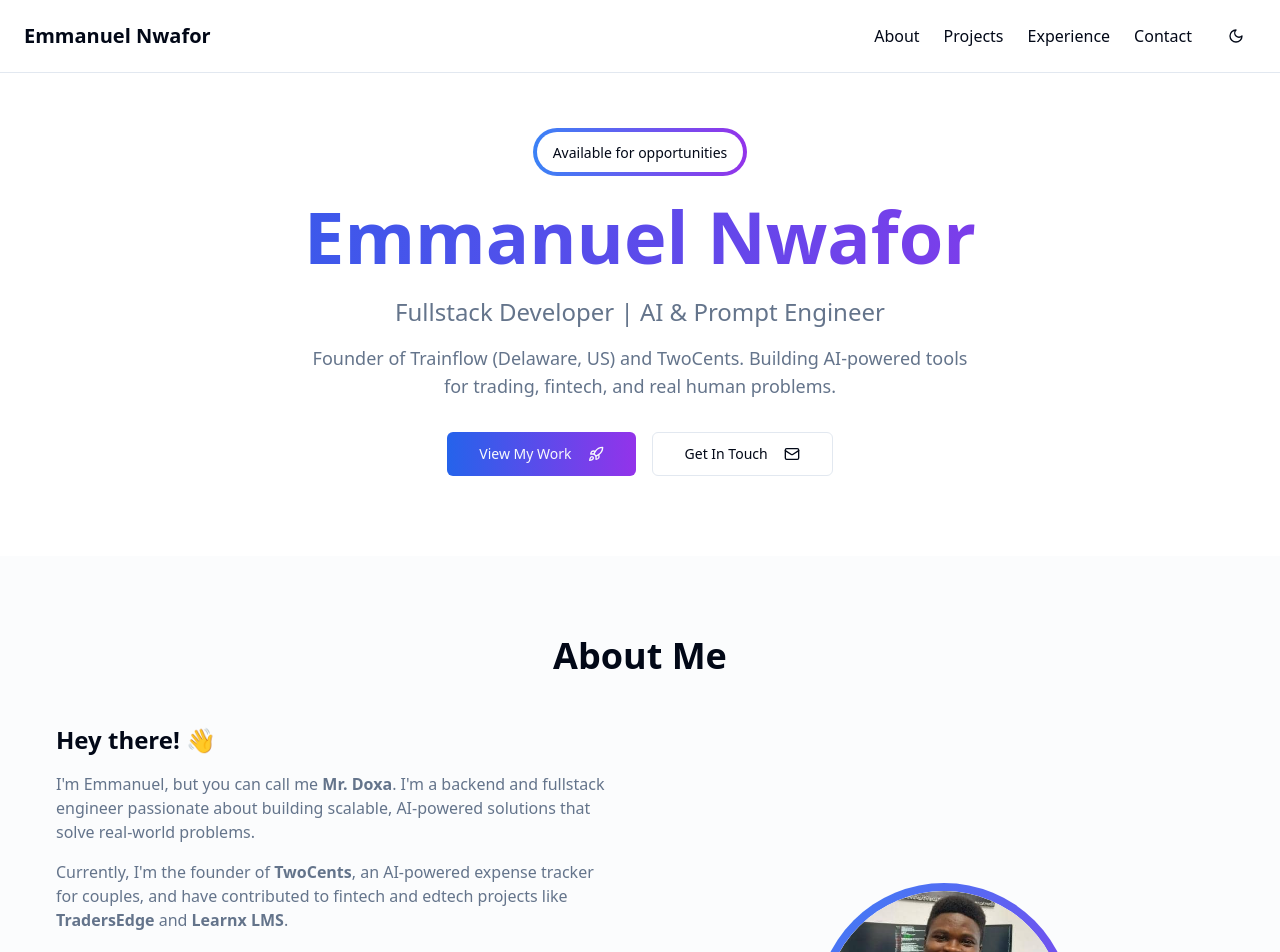
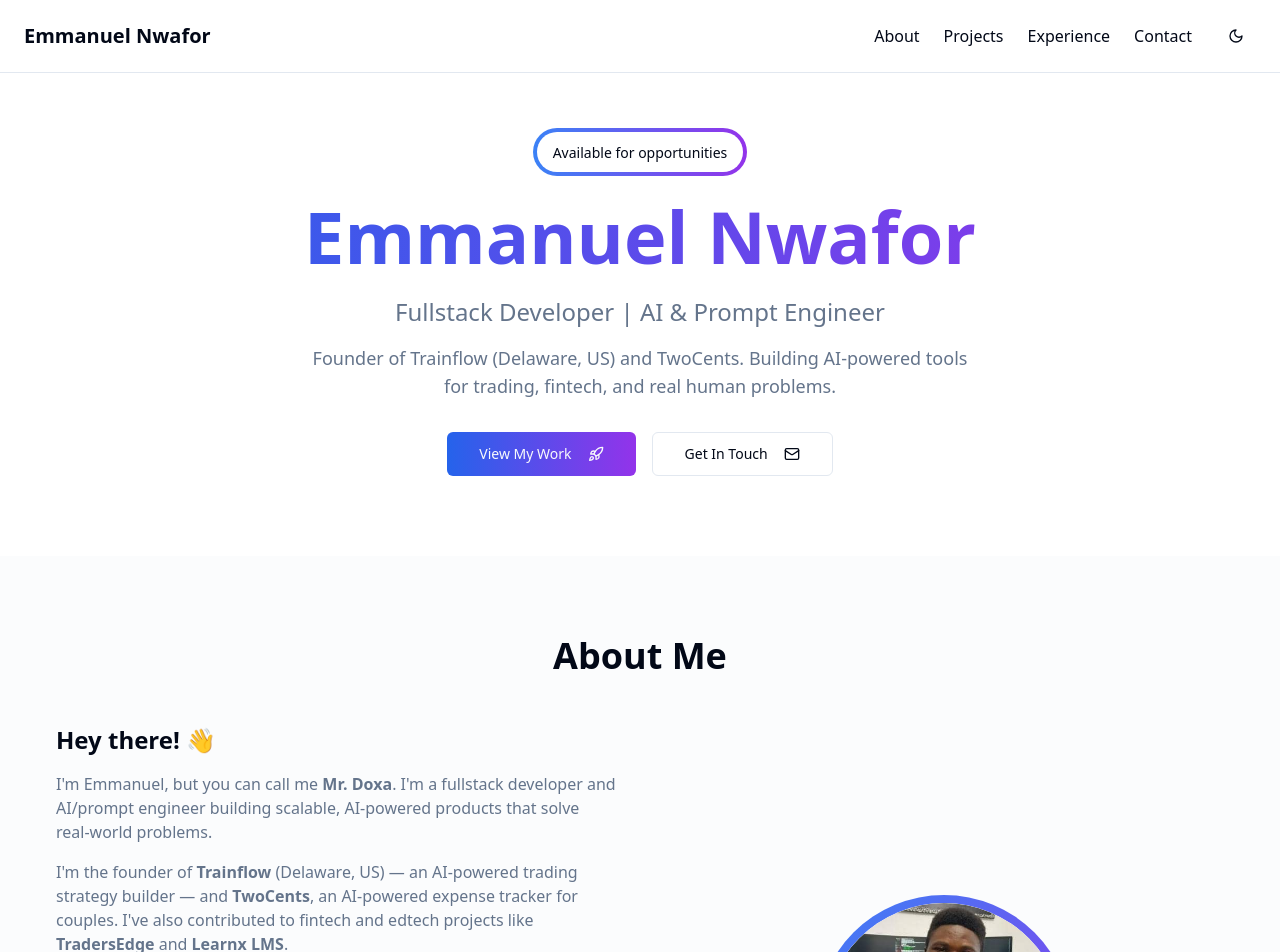
Before and after one commit to Nuelchi/mr-doxa-portfolio-hub, a React (Vite) app: page / in a window 1280 px wide. Shown: the top 952 px of the page. Built offline with nearby package versions, Linux system fonts and the light colour scheme.

Commit message:
Changes
Co-authored-by: Nuelchi <164604801+Nuelchi@users.noreply.github.com>

```diff
--- a/src/pages/Index.tsx
+++ b/src/pages/Index.tsx
@@ -87,10 +87,10 @@ const Index = () => {
             <div>
               <h3 className="text-2xl font-semibold mb-4">Hey there! 👋</h3>
               <p className="text-muted-foreground mb-4">
-                I'm Emmanuel, but you can call me <strong>Mr. Doxa</strong>. I'm a backend and fullstack engineer passionate about building scalable, AI-powered solutions that solve real-world problems.
+                I'm Emmanuel, but you can call me <strong>Mr. Doxa</strong>. I'm a fullstack developer and AI/prompt engineer building scalable, AI-powered products that solve real-world problems.
               </p>
               <p className="text-muted-foreground mb-4">
-                Currently, I'm the founder of <strong>TwoCents</strong>, an AI-powered expense tracker for couples, and have contributed to fintech and edtech projects like <strong>TradersEdge</strong> and <strong>Learnx LMS</strong>.
+                I'm the founder of <strong>Trainflow</strong> (Delaware, US) — an AI-powered trading strategy builder — and <strong>TwoCents</strong>, an AI-powered expense tracker for couples. I've also contributed to fintech and edtech projects like <strong>TradersEdge</strong> and <strong>Learnx LMS</strong>.
               </p>
               <p className="text-muted-foreground mb-6">
                 My journey includes intensive training at Genesys Tech Hub and hands-on experience in backend, frontend, and AI engineering. I thrive on collaboration, innovation, and continuous learning.
```
